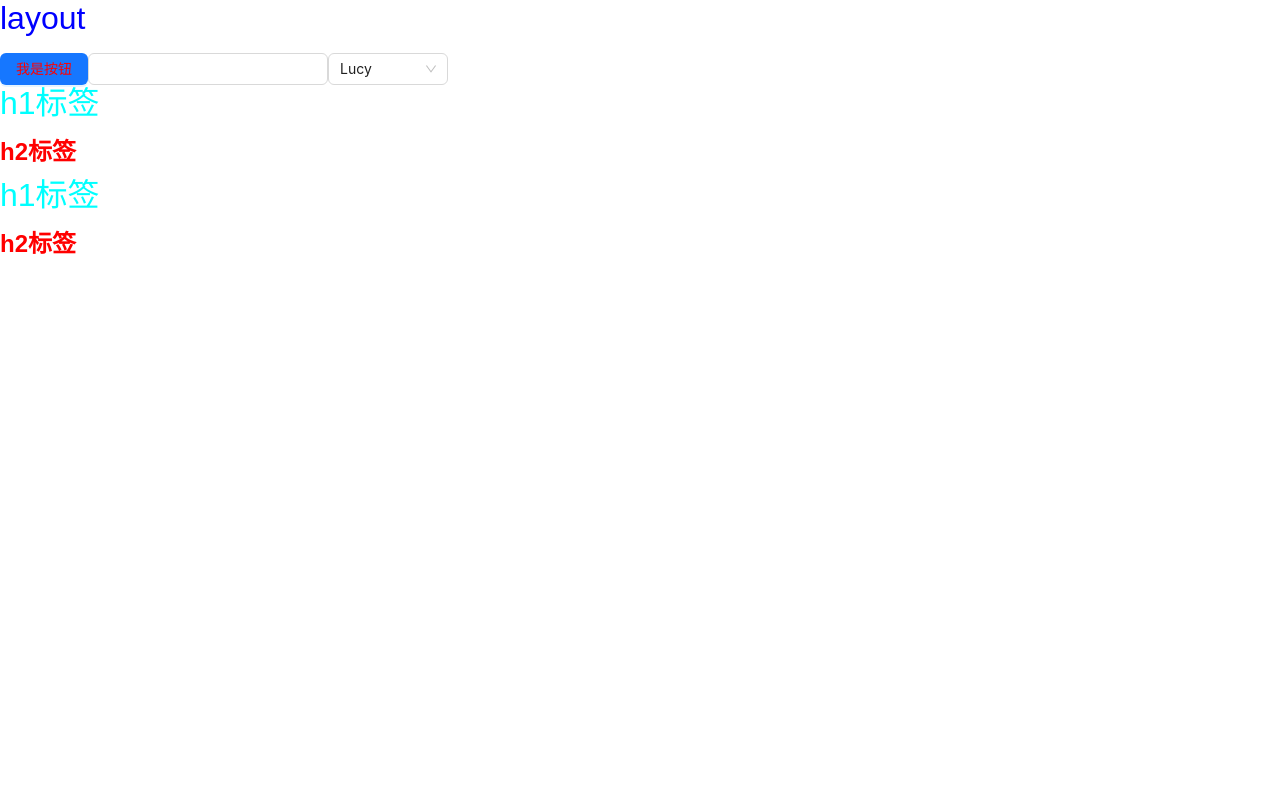
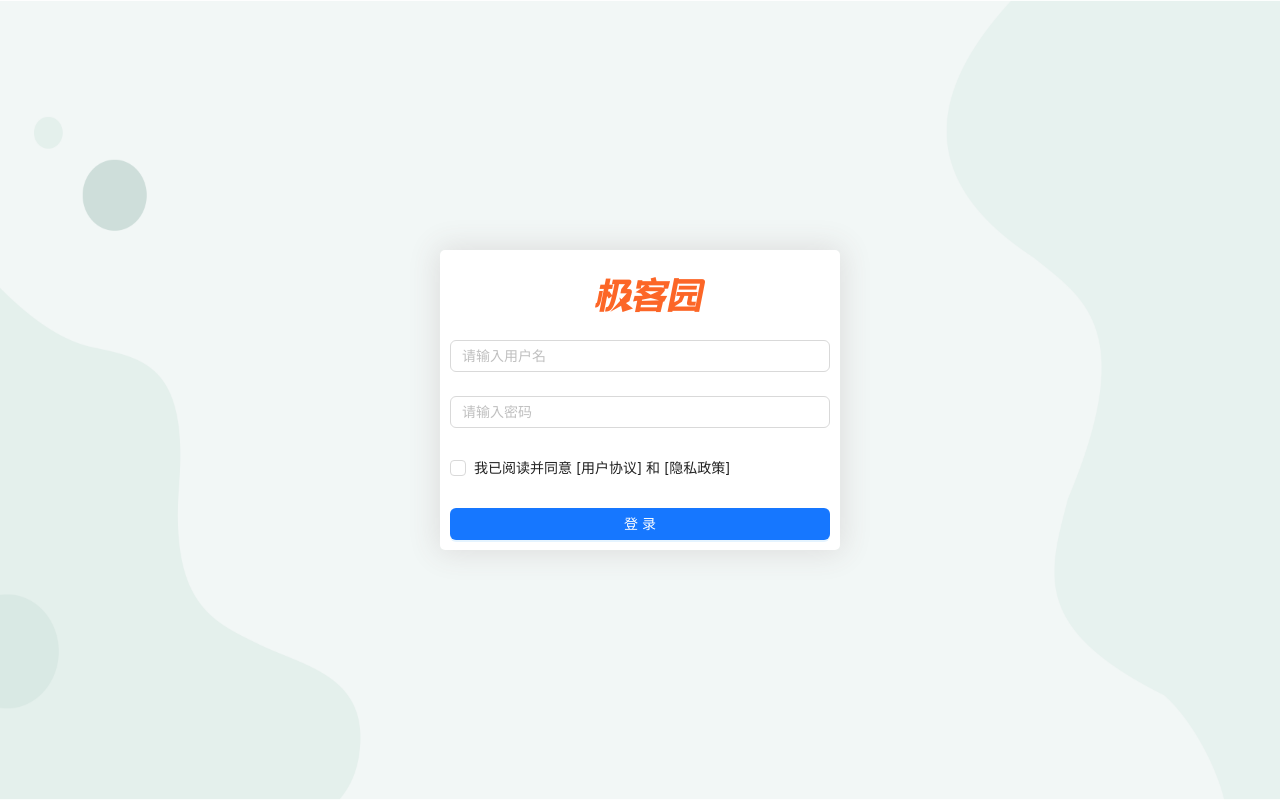
Before and after one commit to XYWT520/geek-pc, a React (Create React App) app: page /#/login in a window 1280 px wide. Built offline with nearby package versions, Linux system fonts and the light colour scheme.

Commit message:
feat: 完成表单校验功能

```diff
--- a/src/App.js
+++ b/src/App.js
@@ -6,8 +6,6 @@ import NotFound from './pages/NotFound/NotFound'
 function App () {
   return (
     <>
-      <Layout></Layout>
-      <Login></Login>
       <Router>
         <Switch>
           <Route path='/login' component={Login}></Route>
--- a/src/pages/Login/Login.jsx
+++ b/src/pages/Login/Login.jsx
@@ -1,11 +1,57 @@
-import React from 'react'
+import { Input, Button, Checkbox, Form } from 'antd'
+import React, { useState } from 'react'
 import styles from './index.module.scss'
 
 const Login = () => {
+  const [userName, setUserName] = useState('')
+  const [pwd, setPwd] = useState('')
+  const [checked, setChecked] = useState(false)
+
+  const onChangeUserName = (e) => {
+    setUserName(e.target.value)
+  }
+  const onChangePwd = (e) => {
+    setPwd(e.target.value)
+  }
+  const onFinish = (e) => {
+    console.log(e)
+  }
+  const onChangeCheckbox = (e) => {
+    setChecked(e.target.checked)
+  }
   return (
     <div className={styles['root']}>
-      <h1 className='h1'>h1标签</h1>
-      <h2 className='h2'>h2标签</h2>
+      <div className='login'>
+        <div className='login-name'></div>
+        <div>
+          <Form autoComplete="off" onFinish={onFinish} validateTrigger={['onChange', 'onBlur']} >
+            <Form.Item name='userName'
+              rules={[
+                { required: true, message: '必填项' },
+                { pattern: /^1\d{10}$/, message: '手机号格式不正确' }
+              ]}>
+              <Input type='text' placeholder='请输入用户名' allowClear value={userName} onChange={onChangeUserName} />
+            </Form.Item>
+            <Form.Item name='pwd' rules={[{ required: true, message: '必填项' }]}>
+              <Input autoComplete="off" type='password' placeholder='请输入密码' allowClear value={pwd} onChange={onChangePwd} />
+            </Form.Item>
+            <Form.Item name='checked' valuePropName='checked' rules={[{
+              validator (_, value) {
+                if (value) {
+                  return Promise.resolve()
+                } else {
+                  return Promise.reject(new Error('请勾选条款协议'))
+                }
+              }
+            }]}>
+              <Checkbox checked={checked} onChange={onChangeCheckbox}>我已阅读并同意 [用户协议] 和 [隐私政策]</Checkbox>
+            </Form.Item>
+            <Form.Item >
+              <Button htmlType='submit' type='primary' style={{ width: '100%' }}>登录</Button>
+            </Form.Item>
+          </Form>
+        </div>
+      </div>
     </div>
   )
 }
--- a/src/pages/Login/index.module.scss
+++ b/src/pages/Login/index.module.scss
@@ -1,12 +1,34 @@
 .root {
-  color: red;
+  width: 100%;
+  height: 100%;
+  background-image: url('../../assets/login.png');
+  background-repeat: no-repeat;
+  background-size: 100vw 100vh;
+  position: relative;
   :global {
-    .h1 {
-      color: aqua;
-    }
-    .h2 {
-      font-size: 24px;
-      font-weight: 900;
+    .login {
+      background-color: #fff;
+      width: 400px;
+      height: 300px;
+      position: absolute;
+      left: 50%;
+      top: 50%;
+      transform: translate(-50%, -50%);
+      transition: all 0.3s;
+      box-shadow: 0px 0px 30px 3px rgb(221, 221, 221);
+      border-radius: 5px;
+      padding: 0 10px 0 10px;
+      .login-name{
+        width: 400px;
+        height: 90px;
+        background-image: url('../../assets/logo.png');
+        background-size: 50%;
+        background-repeat: no-repeat;
+        background-position: 50% 50%;
+      }
+      .login-input{
+        margin: 10px 0;
+      }
     }
   }
 }
```
Also changed, not shown: src/assets/login.png (added), src/assets/logo.png (added).
